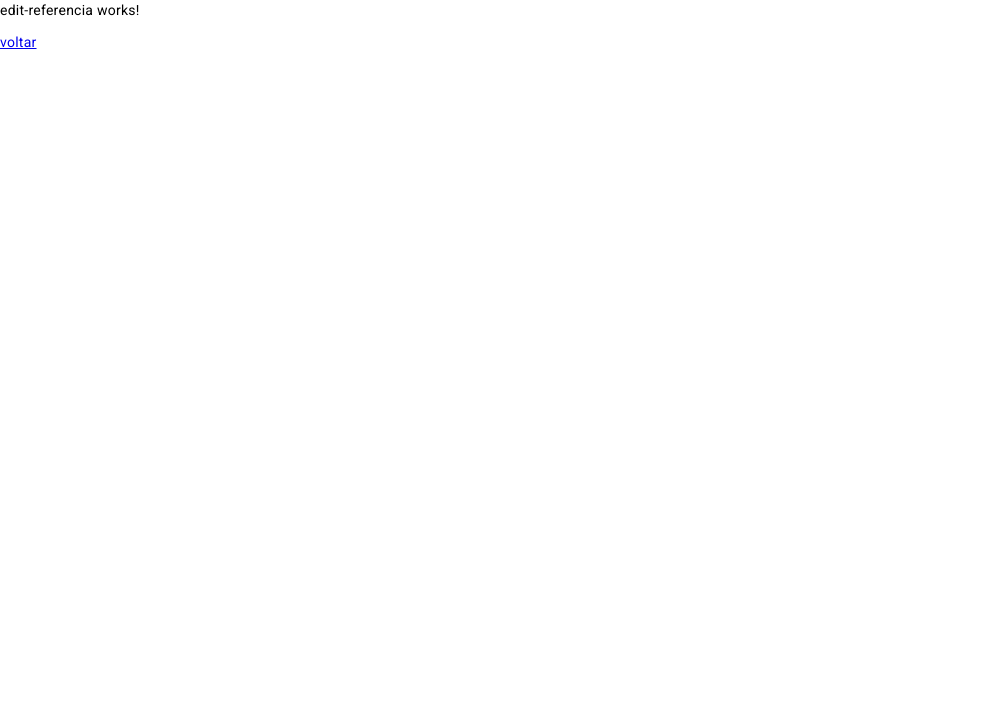
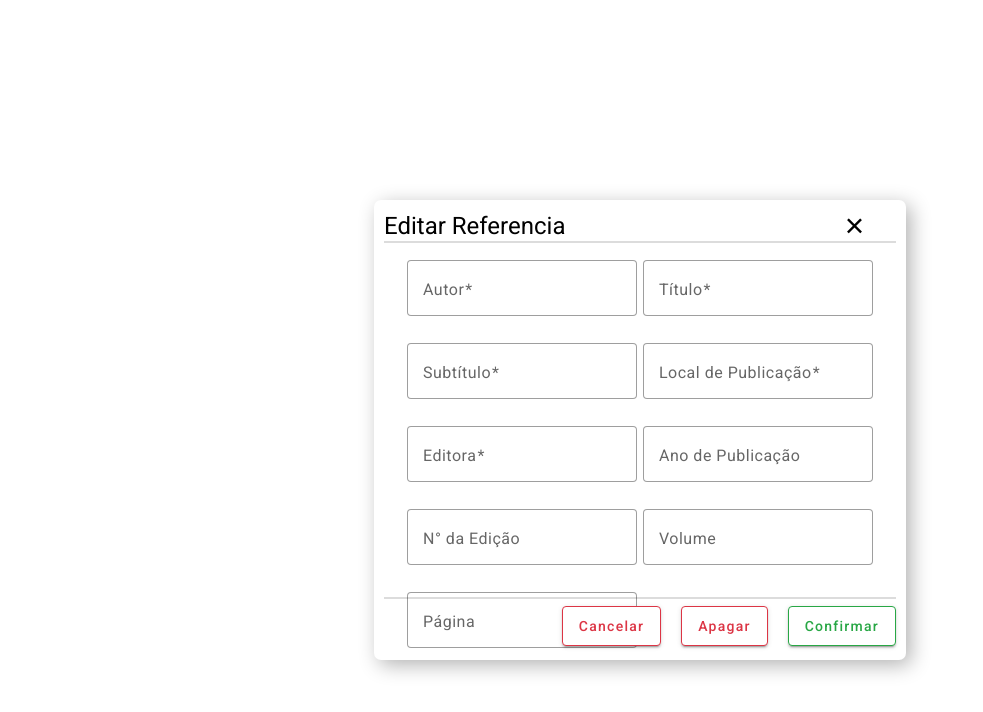
Before and after one commit to Gabriel-MarcoSilva/Glossario-Referencia, an Angular app: page /referencias/edit/0 in a window 1280 px wide. Shown: the top 712 px of the page, without its empty margins (0-983 px from the left). Built offline with nearby package versions, Linux system fonts and the light colour scheme.

Commit message:
feat: implementação da edição e remoção de itens da referencia; chore: algumas mudanças semanticas nos htmls dando tipagem certa para os dados que serão cadastrados/editados

```diff
--- a/src/app/modules/referencias/components/cad-referencias/cad-referencias.component.ts
+++ b/src/app/modules/referencias/components/cad-referencias/cad-referencias.component.ts
@@ -1,4 +1,4 @@
-import { Component, EventEmitter, Output } from '@angular/core';
+import { Component, EventEmitter, Input, Output } from '@angular/core';
 import { FormBuilder, FormGroup, Validators } from '@angular/forms';
 import { Referencia } from 'src/app/model/Referencia.model';
 import { ReferenciasService } from 'src/app/services/referencias/referencias.service';
@@ -10,6 +10,7 @@
 })
 export class CadReferenciasComponent {
   @Output() CadOk: EventEmitter<any> = new EventEmitter()
+  @Input() size!: number
 
   public form!: FormGroup;
 
@@ -34,7 +35,10 @@
       created_at: [''],
       updated_at: [''],
     })
+  }
 
+  ngOnInit(){
+    console.log(this.size)
   }
 
   onSubmit() {
@@ -50,7 +54,7 @@
     const title = this.form.controls["title"].value
     const created_at = this.date()
 
-    this.referencia = new Referencia(4, author, title, subtitle, numEdit, publisher, created_at, "--", publication, Pag, Vol, Year)
+    this.referencia = new Referencia(this.size, author, title, subtitle, parseInt(numEdit), publisher, created_at, "--", publication, parseInt(Pag), parseInt(Vol), parseInt(Year))
 
     console.log(this.referencia)
 
--- a/src/app/modules/referencias/components/edit-referencia/edit-referencia.component.css
+++ b/src/app/modules/referencias/components/edit-referencia/edit-referencia.component.css
@@ -0,0 +1,52 @@
+.nav-cad-referencia{
+    display: grid;
+    align-items: center;
+    width: 100%;
+    height: 3vh;
+    grid-template-columns: 90% 10%;
+    text-align: start;
+    justify-content: center;
+    font-family: sans-serif;
+}
+
+.nav-cad-referencia h1{
+    margin: 0;
+}
+
+.container-cad-referencia{
+    padding: 10px;
+    width: 40vw;
+    height: 55vh;
+    box-shadow: 5px 5px 20px rgba(0,0,0,0.3);
+    background-color: #fff;
+    border-radius: 0.5em;
+    position: absolute;
+    left: 0;
+    right: 0;
+    top: 0;
+    margin: 25vh auto;
+}
+
+.cad-form{
+    display: grid;
+    grid-template-columns: repeat(2, 18vw);
+    grid-gap: 5px;
+    padding: 10px;
+    height: 40vh;
+    justify-content: center;
+}
+
+.button-cad-material{
+    height: 5vh;
+}
+
+.cad-button-form{
+    display: flex;
+    justify-content: end;
+    gap: 20px;
+}
+
+hr{
+    border: 1px solid #cfcfcfb7;
+
+}
--- a/src/app/modules/referencias/components/edit-referencia/edit-referencia.component.html
+++ b/src/app/modules/referencias/components/edit-referencia/edit-referencia.component.html
@@ -1,2 +1,78 @@
-<p>edit-referencia works!</p>
-<a routerLink="/referencias"> voltar</a>
+<section class="container-cad-referencia">
+    <section class="nav-cad-referencia">
+        <h1>Editar Referencia</h1>
+        <a [style]="{fontSize:'25pt', cursor: 'pointer'}" (click)="trade()"> &times; </a>
+    </section>
+
+    <hr />
+
+    <mat-card class="cad-form" [formGroup]="form">
+        <mat-form-field appearance="outline">
+            <mat-label>Autor</mat-label>
+            <input autocomplete="off" formControlName="author" matInput #input maxlength="50" placeholder="Digite a Palavra" required />
+        </mat-form-field>
+
+        <mat-form-field appearance="outline">
+            <mat-label>Título</mat-label>
+            <input autocomplete="off" formControlName="title" matInput #input maxlength="50" placeholder="Digite a Palavra" required />
+        </mat-form-field>
+
+        <mat-form-field appearance="outline">
+            <mat-label>Subtítulo</mat-label>
+            <input autocomplete="off" formControlName="subtitle" matInput #input maxlength="50" placeholder="Digite a Palavra" required />
+        </mat-form-field>
+
+        <mat-form-field appearance="outline">
+            <mat-label>Local de Publicação</mat-label>
+            <input autocomplete="off" formControlName="publication" matInput #input maxlength="50" placeholder="Digite a Palavra" required />
+        </mat-form-field>
+
+        <mat-form-field appearance="outline">
+            <mat-label>Editora</mat-label>
+            <input autocomplete="off" formControlName="publisher" matInput #input maxlength="50" placeholder="Digite a Palavra" required />
+        </mat-form-field>
+
+        <mat-form-field appearance="outline">
+            <mat-label>Ano de Publicação</mat-label>
+            <input autocomplete="off" formControlName="Year" matInput #input maxlength="50" placeholder="Digite a Palavra" type="number"/>
+        </mat-form-field>
+
+        <mat-form-field appearance="outline">
+            <mat-label>N° da Edição </mat-label>
+            <input autocomplete="off" formControlName="numEdition" matInput #input maxlength="50" placeholder="Digite a Palavra" type="number"/>
+        </mat-form-field>
+
+        <mat-form-field appearance="outline">
+            <mat-label>Volume</mat-label>
+            <input autocomplete="off" formControlName="Vol" matInput #input maxlength="50" placeholder="Digite a Palavra" type="number"/>
+        </mat-form-field>
+
+        <mat-form-field appearance="outline">
+            <mat-label>Página</mat-label>
+            <input autocomplete="off" formControlName="Pag" matInput #input maxlength="50" placeholder="Digite a Palavra" type="number"/>
+        </mat-form-field>
+
+        <input type="hidden" formControlName="created_at" />
+        <input type="hidden" formControlName="id" />
+        <input type="hidden" formControlName="updated_at" />
+    </mat-card>
+
+    <hr />
+
+    <section class="cad-button-form">
+        <button mat-raised-button class="button-cad-material" [style]="{border:'1px solid #dc3545', color: '#dc3545'}"
+            (click)="trade()">
+            Cancelar
+        </button>
+        <button mat-raised-button class="button-cad-material" [style]="{border:'1px solid #dc3545', color: '#dc3545'}"
+            (click)="delete()">
+            Apagar
+        </button>
+        <button mat-raised-button class="button-cad-material" [style]="{border:'1px solid #28a745', color: '#28a745'}"
+            (click)="onSubmit()">
+            Confirmar
+        </button>
+
+    </section>
+
+</section>
--- a/src/app/modules/referencias/components/edit-referencia/edit-referencia.component.ts
+++ b/src/app/modules/referencias/components/edit-referencia/edit-referencia.component.ts
@@ -1,4 +1,7 @@
-import { Component } from '@angular/core';
+import { Component, EventEmitter, Input, Output } from '@angular/core';
+import { FormControl, FormGroup, Validators } from '@angular/forms';
+import { Referencia } from 'src/app/model/Referencia.model';
+import { ReferenciasService } from 'src/app/services/referencias/referencias.service';
 
 @Component({
   selector: 'app-edit-referencia',
@@ -6,5 +9,65 @@
   styleUrls: ['./edit-referencia.component.css']
 })
 export class EditReferenciaComponent {
+  @Input() info!: Referencia
+  @Input() ID!: Number
+
+  @Output() EditOk: EventEmitter<any> = new EventEmitter()
+
+  public form!: FormGroup
+
+  constructor(
+    private service: ReferenciasService
+  ) { }
+
+  ngOnInit() {
+
+    this.form = new FormGroup({
+      id: new FormControl(this.ID, Validators.required),
+      author: new FormControl(this.info ? this.info.author : '', Validators.required),
+      title: new FormControl(this.info ? this.info.title : '', Validators.required),
+      subtitle: new FormControl(this.info ? this.info.subtitle : '', Validators.required),
+      publisher: new FormControl(this.info ? this.info.publisher : '', Validators.required),
+      numEdition: new FormControl(this.info ? this.info.numEdition : ''),
+      publication: new FormControl(this.info ? this.info.publication : '', Validators.required),
+      Pag: new FormControl(this.info ? this.info.Pag : ''),
+      Vol: new FormControl(this.info ? this.info.Vol : ''),
+      Year: new FormControl(this.info ? this.info.Year : ''),
+      created_at: new FormControl(this.info ? this.info.created_at : '', Validators.required),
+      updated_at: new FormControl(this.date())
+    })
+
+  }
+
+  trade() {
+    this.EditOk.emit()
+  }
+
+  async onSubmit() {
+
+    const id = parseInt(this.ID.toString())
+
+    await this.service.editRef(id!, this.form.value).subscribe(res => {
+      window.location.reload()
+    })
+  }
+
+  delete() {
+    this.service.deleteRef(this.info.id).subscribe((res) => {
+      window.location.reload()
+    })
+  }
+
+  date() {
+    const data = new Date();
+
+    const DD = String(data.getDate()).padStart(2, "0") //pega o dia
+    const MM = String(data.getMonth() + 1).padStart(2, "0") //pega o mês
+    const YY = data.getFullYear() //pega o ano
+
+    const date: String = `${DD}/${MM}/${YY}`
+
+    return date
+  }
 
 }
--- a/src/app/modules/referencias/components/list-referencias/list-referencias.component.ts
+++ b/src/app/modules/referencias/components/list-referencias/list-referencias.component.ts
@@ -12,10 +12,11 @@
 
   public id!: number;
   public size!: number
-  public imageNext: String = "../../../../../assets/next.png"
-  public imageBack: String = "../../../../../assets/back.png"
+  public algo!: Number
+  public value!: Referencia
 
   public cadOk: Boolean = false
+  public editOk: Boolean = false
 
   public Allreferencias!: Referencia[]
   public referencias!: Referencia[]
@@ -42,6 +43,8 @@
         }
       })
 
+      this.size = parseInt(dado.toString()) + 1
+
       this.referencias = data
       this.Allreferencias = data
     })
@@ -65,10 +68,20 @@
     this.cadOk = !this.cadOk
   }
 
-  edit(id: number) {
-    const bloco = document.querySelectorAll(".item-list")[id] as HTMLElement
+  edit() {
+    this.editOk = !this.editOk
+  }
 
-    this.route.navigate([`edit/${id}`])
+  Edit(id: Number) { //chama o o form de edição
+
+    this.Allreferencias.map((item) => {
+      if (item.id === id) {
+        this.value = item
+        this.algo = id
+      }
+    })
+
+    this.editOk = !this.editOk
   }
 
   search(e: Event): void { //função de busca na lista
--- a/src/app/services/referencias/referencias.service.ts
+++ b/src/app/services/referencias/referencias.service.ts
@@ -1,5 +1,6 @@
 import { HttpClient } from '@angular/common/http';
 import { Injectable } from '@angular/core';
+import { FormGroup } from '@angular/forms';
 import { Observable } from 'rxjs';
 import { Referencia } from 'src/app/model/Referencia.model';
 
@@ -22,4 +23,15 @@
   cadRef(data: any): Observable<Referencia>{
     return this.http.post<Referencia>(`${this.baseUrl}/cad-referencias`, data)
   }
+
+  editRef(id: Number, data: FormGroup): Observable<FormGroup> {
+    const url = `${this.baseUrl}/edit-referencia/${id}`
+    return this.http.put<FormGroup>(url, data)
+  }
+
+  deleteRef(id: Number) {
+    const url = `${this.baseUrl}/delet-referencia/${id}`
+    return this.http.delete(url)
+  }
+
 }
```
Also changed, not shown: src/app/modules/referencias/components/cad-referencias/cad-referencias.component.html (+4 -4 lines), src/app/modules/referencias/components/list-referencias/list-referencias.component.html (+9 -5 lines).
